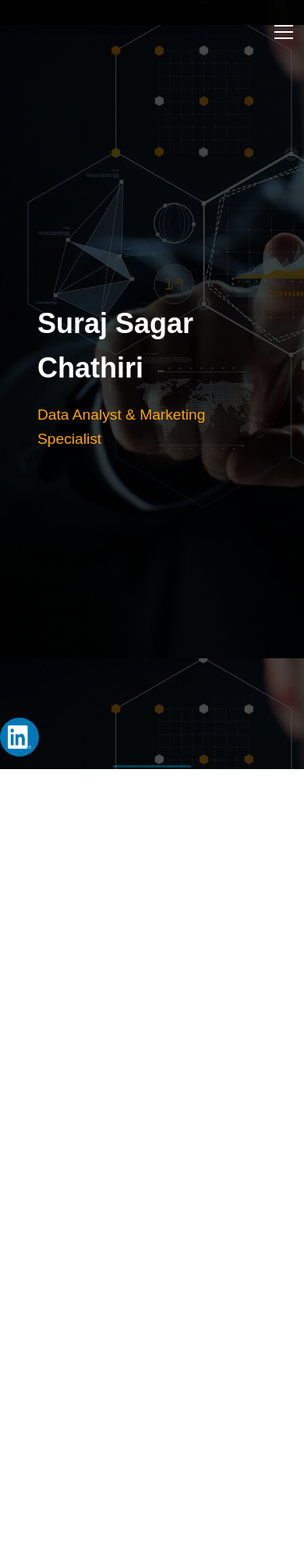
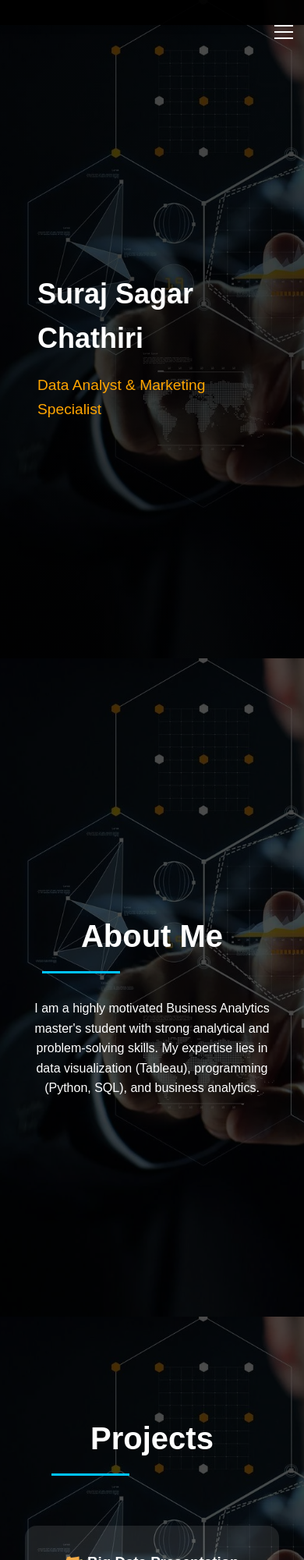
Before and after one commit to sc3823-hub/MyPortfolio, a plain HTML site: page index.html in a window 390 px wide. Shown: the top 2000 px of the page at 78% size. Before the commit the page ends 986 px from the top, so only its background shows below. Drawn offline with Linux system fonts and the light colour scheme.

Commit message:
fine tuning

```diff
--- a/script.js
+++ b/script.js
@@ -187,24 +187,48 @@ document.addEventListener("DOMContentLoaded", function () {
             });
         }
 
-        const offset = isMobile ? 60 : 80;
-        const targetPosition = section.offsetTop - offset;
+        const headerHeight = document.querySelector('header').offsetHeight;
+        const windowHeight = window.innerHeight;
+        const sectionHeight = section.offsetHeight;
+        let targetPosition;
 
-        // Optimized smooth scroll with reduced duration
+        // Calculate position to center the section
+        if (sectionHeight <= windowHeight - headerHeight) {
+            // If section fits in viewport, center it
+            targetPosition = section.offsetTop - ((windowHeight - sectionHeight) / 2);
+        } else {
+            // If section is taller, align to top with header offset
+            targetPosition = section.offsetTop - headerHeight;
+        }
+
+        // Ensure we don't scroll past the top
+        targetPosition = Math.max(0, targetPosition);
+
+        // Optimized smooth scroll
         if (isMobile) {
             window.scrollTo({
                 top: targetPosition,
                 behavior: 'smooth'
             });
         } else {
-            smoothScrollTo(targetPosition, 400); // Reduced duration
+            smoothScrollTo(targetPosition, 600); // Increased duration for smoother feel
         }
 
-        updateActiveNavLink(sectionId);
+        // Update active state after scroll
+        setTimeout(() => {
+            updateActiveNavLink(sectionId);
+
+            // Ensure content is visible and centered
+            const content = section.querySelector('.section-content');
+            if (content) {
+                content.style.opacity = '1';
+                content.style.transform = 'translateY(0)';
+            }
+        }, 100);
     }
 
-    // Optimized smooth scroll with configurable duration
-    function smoothScrollTo(targetPosition, duration = 400) {
+    // Optimized smooth scroll with improved easing
+    function smoothScrollTo(targetPosition, duration = 600) {
         const startPosition = window.pageYOffset;
         const distance = targetPosition - startPosition;
         let start = null;
@@ -214,8 +238,8 @@ document.addEventListener("DOMContentLoaded", function () {
             const timeElapsed = currentTime - start;
             const progress = Math.min(timeElapsed / duration, 1);
 
-            // Optimized easing function
-            const ease = t => t < 0.5 ? 2 * t * t : -1 + (4 - 2 * t) * t;
+            // Improved easing function for smoother motion
+            const ease = t => t < 0.5 ? 4 * t * t * t : (t - 1) * (2 * t - 2) * (2 * t - 2) + 1;
             const position = startPosition + distance * ease(progress);
 
             window.scrollTo(0, position);
@@ -228,19 +252,39 @@ document.addEventListener("DOMContentLoaded", function () {
         requestAnimationFrame(animation);
     }
 
-    // Optimized section observer with better timing
+    // Optimized section observer
     const sectionObserver = new IntersectionObserver((entries) => {
         entries.forEach(entry => {
             if (entry.isIntersecting) {
                 const section = entry.target;
+                const content = section.querySelector('.section-content');
+
                 // Use double RAF for smoother animation
                 requestAnimationFrame(() => {
                     requestAnimationFrame(() => {
                         section.classList.add('visible');
-                        const content = section.querySelector('.section-content');
+
                         if (content) {
+                            // Add small delay for sequential animation
                             setTimeout(() => {
                                 content.classList.add('visible');
+
+                                // Center content if needed
+                                if (entry.intersectionRatio > 0.7) {
+                                    const rect = content.getBoundingClientRect();
+                                    const windowHeight = window.innerHeight;
+                                    const headerHeight = document.querySelector('header').offsetHeight;
+
+                                    if (rect.height < windowHeight - headerHeight) {
+                                        const offset = (windowHeight - rect.height) / 2 - headerHeight;
+                                        if (Math.abs(rect.top - offset) > 10) {
+                                            window.scrollBy({
+                                                top: rect.top - offset,
+                                                behavior: 'smooth'
+                                            });
+                                        }
+                                    }
+                                }
                             }, 50);
                         }
                     });
@@ -248,7 +292,7 @@ document.addEventListener("DOMContentLoaded", function () {
             }
         });
     }, {
-        threshold: 0.15,
+        threshold: [0.3, 0.7],
         rootMargin: '-5% 0px -5% 0px'
     });
 
--- a/style.css
+++ b/style.css
@@ -93,26 +93,32 @@ header {
 
 /* Main Content */
 main {
-    padding-top: 60px;
+    padding-top: 0;
+    min-height: 100vh;
+    position: relative;
+    overflow: hidden;
 }
 
 /* Optimized Section Transitions */
 .section {
     min-height: 100vh;
+    width: 100%;
     display: none;
     flex-direction: column;
     justify-content: center;
     align-items: center;
-    padding: 2rem;
+    padding: 4rem 2rem;
     opacity: 0;
-    transform: translateY(15px);
-    transition: opacity 0.3s ease, transform 0.3s ease;
+    position: relative;
+    transform: translateY(20px);
+    transition: opacity 0.4s ease, transform 0.4s ease;
     will-change: opacity, transform;
     -webkit-backface-visibility: hidden;
     backface-visibility: hidden;
 }
 
 .section.visible {
+    display: flex;
     opacity: 1;
     transform: translateY(0);
 }
@@ -120,17 +126,25 @@ main {
 #home {
     display: flex;
     opacity: 1;
+    padding-top: 80px;
 }
 
 .section-content {
     max-width: 1200px;
     width: 100%;
     opacity: 0;
-    transform: translateY(8px);
-    transition: opacity 0.25s ease, transform 0.25s ease;
+    transform: translateY(15px);
+    transition: opacity 0.3s ease, transform 0.3s ease;
     will-change: opacity, transform;
     -webkit-backface-visibility: hidden;
     backface-visibility: hidden;
+    display: flex;
+    flex-direction: column;
+    align-items: center;
+    justify-content: center;
+    text-align: center;
+    padding: 2rem;
+    margin: auto;
 }
 
 .section-content.visible {
@@ -139,21 +153,29 @@ main {
 }
 
 /* Section Spacing */
-.section:not(:first-child).visible {
-    margin-top: 20vh;
+.section:not(:first-child) {
+    padding-top: 80px;
 }
 
-/* Section Dividers */
-.section.visible:not(:last-child)::after {
-    content: '';
-    position: absolute;
-    bottom: -5rem;
+/* Adjust vertical spacing for better centering */
+.section-title {
+    margin-bottom: 3rem;
+    text-align: center;
+}
+
+.section-title::after {
     left: 50%;
     transform: translateX(-50%);
-    width: 100px;
-    height: 3px;
-    background: var(--primary-color);
-    opacity: 0.3;
+}
+
+/* Projects Grid */
+.projects-grid {
+    display: grid;
+    grid-template-columns: repeat(auto-fit, minmax(280px, 1fr));
+    gap: 2rem;
+    width: 100%;
+    max-width: 1200px;
+    margin: 2rem auto;
 }
 
 /* Home Section */
@@ -191,13 +213,6 @@ main {
 }
 
 /* Projects Grid */
-.projects-grid {
-    display: grid;
-    grid-template-columns: repeat(auto-fit, minmax(280px, 1fr));
-    gap: 2rem;
-    margin-top: 2rem;
-}
-
 .project-card {
     background: rgba(255, 255, 255, 0.1);
     border-radius: 15px;
@@ -301,26 +316,32 @@ main {
 
     /* Optimized Section Transitions for Mobile */
     .section {
-        transform: translateY(10px);
-        transition: opacity 0.25s ease, transform 0.25s ease;
+        padding: 60px 1rem;
+        min-height: 100vh;
+        justify-content: center;
     }
 
     .section-content {
-        transition: opacity 0.25s ease, transform 0.25s ease;
+        padding: 1rem;
+        transform: translateY(10px);
     }
 
-    .section.visible,
-    .section-content.visible {
-        transform: none;
+    #home {
+        padding-top: 60px;
     }
 
-    /* Reduce Motion */
-    @media (prefers-reduced-motion: reduce) {
-        .section,
-        .section-content {
-            transition: none;
-            transform: none;
-        }
+    .section:not(:first-child) {
+        padding-top: 60px;
+    }
+
+    /* Ensure content stays centered */
+    .section-content {
+        margin: auto;
+        height: auto;
+        min-height: calc(100vh - 120px);
+        display: flex;
+        flex-direction: column;
+        justify-content: center;
     }
 
     /* Mobile Menu */
```
